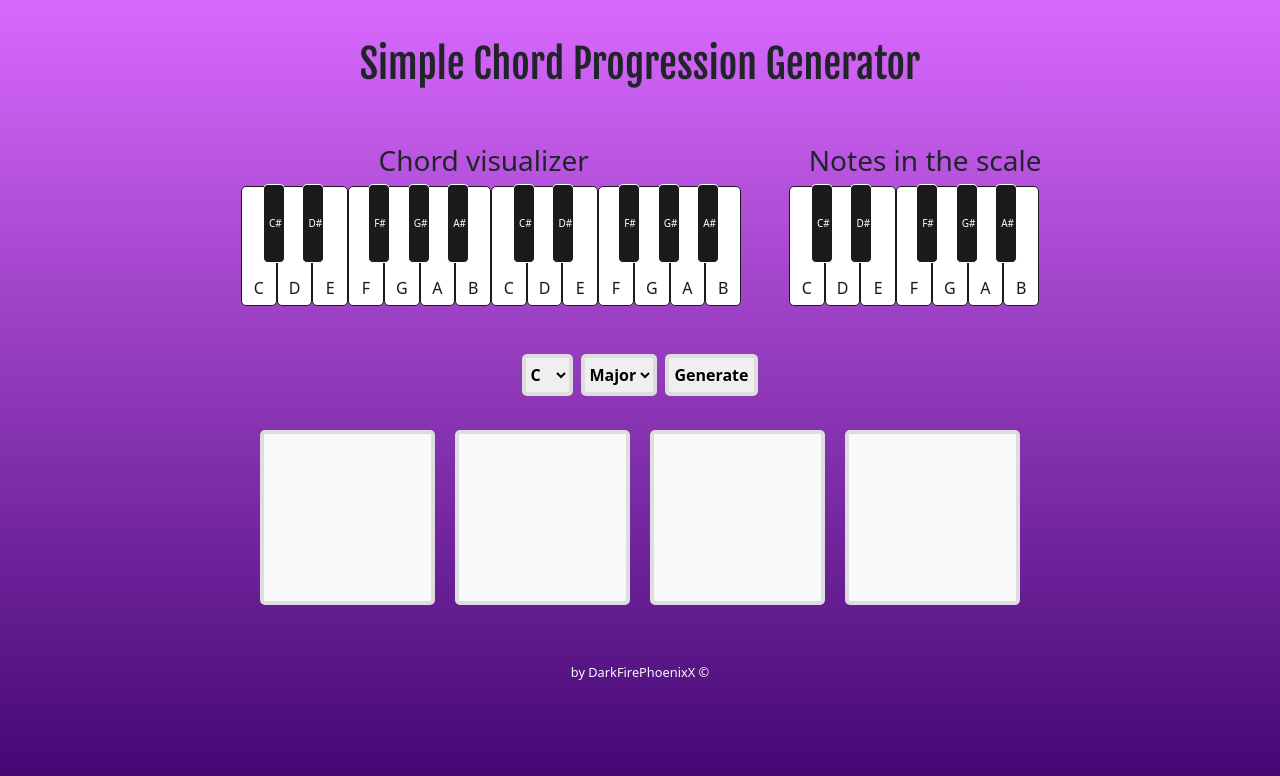
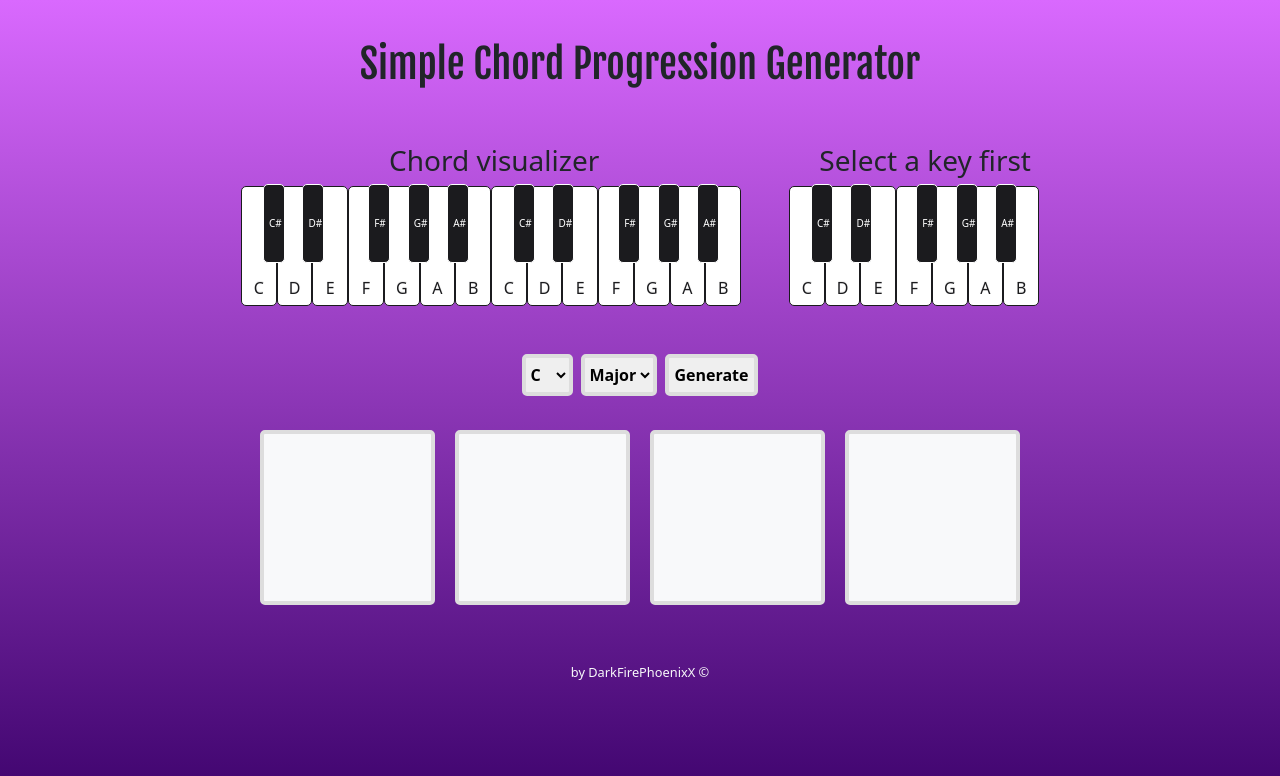
Before and after one commit to DarkFirePhoenixX/Chord-Progression-Generator, a plain HTML site: page index.html in a window 1280 px wide. Drawn offline with nearby package versions, Linux system fonts and the light colour scheme.

Commit message:
Update js

```diff
--- a/index.html
+++ b/index.html
@@ -16,7 +16,7 @@
       </div>
       <div class="d-flex">
         <h3 style="margin-right: 220px;">Chord visualizer</h3>
-        <h3 style="margin-right: -140px;">Notes in the scale</h3>
+        <h3 id="scale-name" style="margin-right: -140px;">Select a key first</h3>
       </div>
       <div class="whole-keyboard justify-content-center d-flex">
         <div class="keyboard-container mb-4">
--- a/script.js
+++ b/script.js
@@ -110,6 +110,7 @@ function generator(array) {
 }
 
 function generate() {
+    document.getElementById('scale-name').innerText = '"' + document.getElementById('key').value.toUpperCase() + ' ' + document.getElementById('scale').value.charAt(0).toUpperCase() + document.getElementById('scale').value.slice(1) + '" scale'
     document.querySelectorAll(".key").forEach(element => element.classList.remove("border-dark", "border-3", "bg-danger"))
     var key = document.getElementById("key").value;
     var scale = document.getElementById("scale").value;
```
